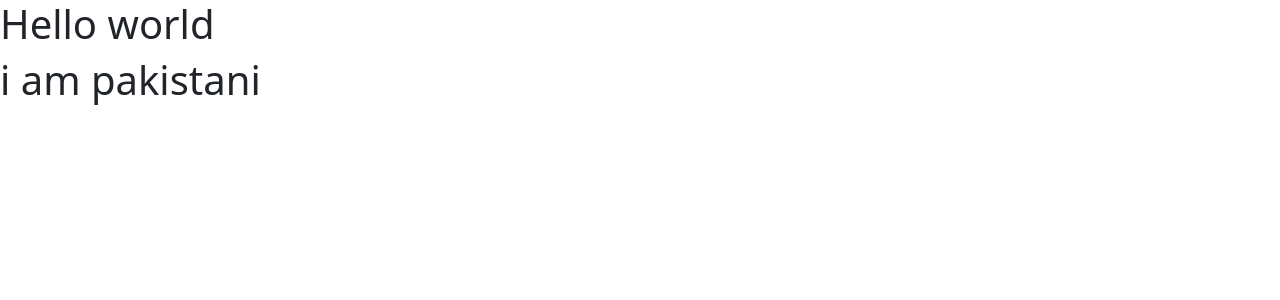
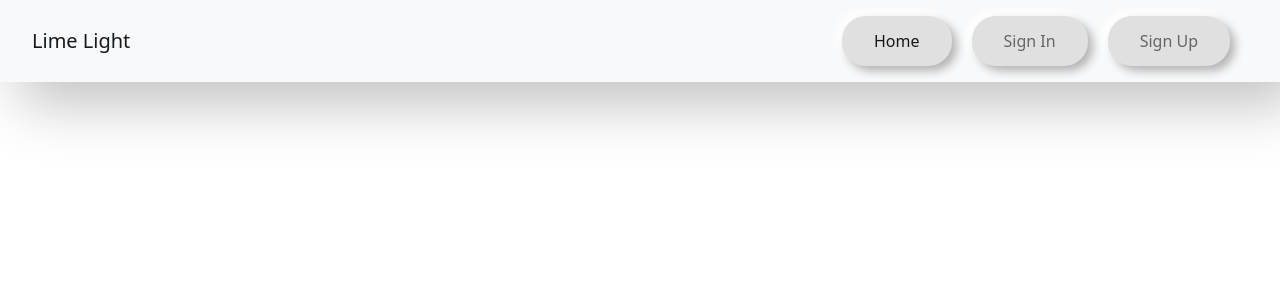
Before and after one commit to muhammadumair11/limelight, a PHP site: page / in a window 1280 px wide. Shown: the top 300 px of the page. Run offline with PHP 8.4, Linux system fonts and the light colour scheme.

Commit message:
major-changes

```diff
--- /dev/null
+++ b/Includes/Header/navbar.php
@@ -0,0 +1,21 @@
+<nav class="navbar navbar-expand-lg py-lg-3 navbar-light bg-light">
+    <div class="container-fluid">
+      <a class="navbar-brand mx-lg-3" href="#">Lime Light</a>
+      <button class="navbar-toggler" type="button" data-bs-toggle="collapse" data-bs-target="#navbarSupportedContent" aria-controls="navbarSupportedContent" aria-expanded="false" aria-label="Toggle navigation">
+        <span class="navbar-toggler-icon"></span>
+      </button>
+      <div class="collapse navbar-collapse justify-content-end px-lg-4" id="navbarSupportedContent">
+          <ul class="navbar-nav me-auto mb-2 mb-lg-0">
+            <li class="nav-item">
+                <a class="nav-link active" aria-current="page" href="#">Home</a>
+            </li>
+            <li class="nav-item">
+                <a class="nav-link " aria-current="page" href="#">Sign In</a>
+            </li>
+            <li class="nav-item">
+                <a class="nav-link " aria-current="page" href="#">Sign Up</a>
+            </li>
+          </ul>
+      </div>
+    </div>
+  </nav>
--- /dev/null
+++ b/assets/styles/style.css
@@ -0,0 +1,21 @@
+nav {
+    background: #e0e0e0;
+    box-shadow:  20px 20px 60px #bebebe, -20px -20px 60px #ffffff;
+}
+
+.nav-item {
+    padding: .3rem 1.5rem;
+    margin: 0 10px;
+    border-radius: 50px;
+
+    transition: all 500ms ease-in-out;
+    border-radius: 24px;
+background: #e0e0e0;
+box-shadow:  5px 5px 10px #b3b3b3,
+             -5px -5px 10px #ffffff;
+}
+
+.nav-item:hover, .nav-item:active {
+    box-shadow: none;
+
+}
--- a/index.html
+++ b/index.php
@@ -7,11 +7,12 @@
   <link rel="stylesheet" href="https://stackpath.bootstrapcdn.com/bootstrap/5.0.0-alpha1/css/bootstrap.min.css" integrity="sha384-r4NyP46KrjDleawBgD5tp8Y7UzmLA05oM1iAEQ17CSuDqnUK2+k9luXQOfXJCJ4I" crossorigin="anonymous">
   <script src="https://cdn.jsdelivr.net/npm/popper.js@1.16.0/dist/umd/popper.min.js" integrity="sha384-Q6E9RHvbIyZFJoft+2mJbHaEWldlvI9IOYy5n3zV9zzTtmI3UksdQRVvoxMfooAo" crossorigin="anonymous"></script>
   <script src="https://stackpath.bootstrapcdn.com/bootstrap/5.0.0-alpha1/js/bootstrap.min.js" integrity="sha384-oesi62hOLfzrys4LxRF63OJCXdXDipiYWBnvTl9Y9/TRlw5xlKIEHpNyvvDShgf/" crossorigin="anonymous"></script>
+
+  <link rel="stylesheet" href="assets/styles/style.css">
 </head>
 <body>
 
-    <h1>Hello world</h1>
-    <h1>i am pakistani</h1>
+  <?php include('Includes/Header/navbar.php') ?>
 
 </body>
 </html>
```
